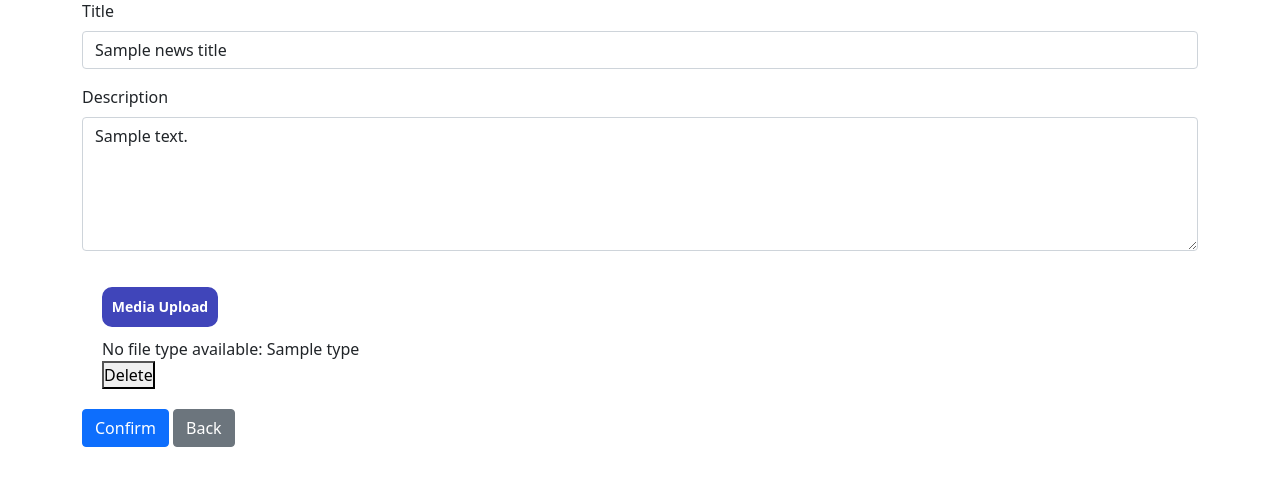
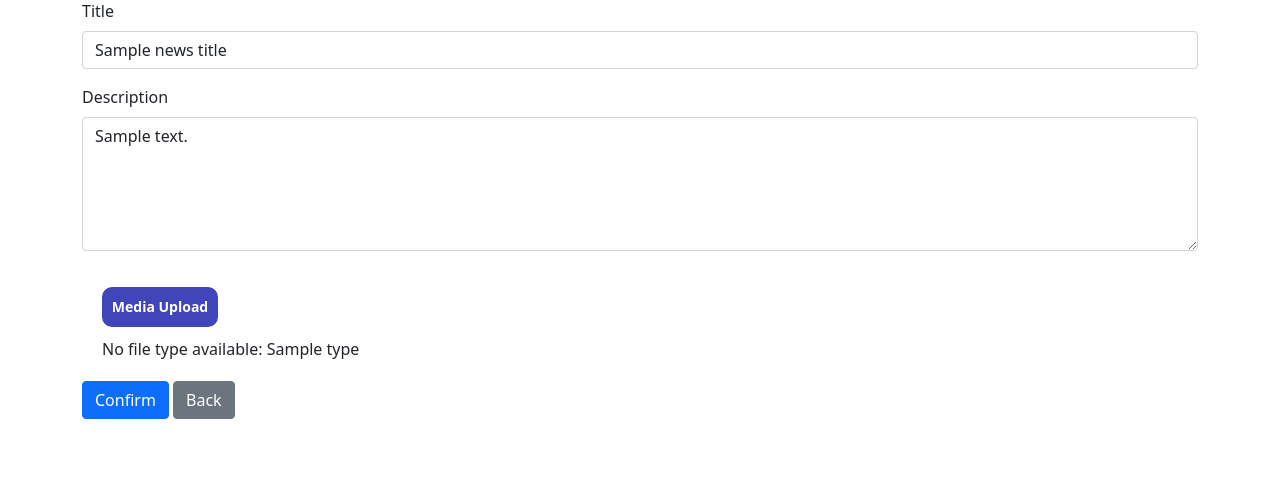
Before and after one commit to ErnestEuGitHub/CSIT321Project, a Flask app: template templates/editMedia.html in a window 1280 px wide. Shown: the part 121-607 px from the top of the page. Run offline with Flask 3, Linux system fonts and the light colour scheme; the template is opened without the code that fills it: most values are stand-ins (such as "Sample title", 1, 10 or a date in 2020).

Commit message:
new media version

```diff
--- a/templates/editMedia.html
+++ b/templates/editMedia.html
@@ -56,13 +56,19 @@
         margin: 0 -10px;
     }
 
+    .upload__img-box {
+        width: 200px;
+        padding: 0 10px;
+        margin-bottom: 12px;
+    }
+
     .upload__img-container {
         display: flex;
         flex-wrap: wrap;
         /* Allow items to wrap to the next line */
     }
 
-    .upload__img-box {
+    .upload__img-box2 {
         flex: 0 0 auto;
         /* Prevent items from growing or shrinking */
         margin-right: 10px;
@@ -140,7 +146,7 @@
             <div class="upload__img-wrap"></div>
             <div class="upload__img-container">
                 {% for mediaFile in mediaFiles %}
-                <div class="upload__img-box">
+                <div class="upload__img-box2">
                     {% if mediaFile['newsMediaCode'] %}
                     {% if mediaFile['type'] == 1 %}
                     <img src="https://drive.google.com/thumbnail?id={{ mediaFile['newsMediaCode'] }}" alt="Image">
@@ -159,11 +165,6 @@
                     {% else %}
                     <p>No file type available: {{ mediaFile['type'] }}</p>
                     {% endif %}
-                    <form action="" method="POST" class="delete-media-form"
-                        data-media-id="{{ mediaFile['newsMediaID'] }}">
-                        <input type="hidden" name="action" value="delete">
-                        <button type="button" class="delete-media-btn">Delete</button>
-                    </form>
                     {% endif %}
                 </div>
                 {% endfor %}
@@ -228,7 +229,7 @@
                             console.error('Unsupported file type:', f.type);
                         }
                     };
-                    reader.readAsArrayBuffer(f);
+                    reader.readAsDataURL(f);
                 }
             }
         });
--- a/tournaments.py
+++ b/tournaments.py
@@ -87,16 +87,13 @@ def upload_to_google_drive2(newsMedia):
             file = drive_service.files().create(body=file_metadata, media_body=media, fields='id').execute()
             #Get the file_3 ID
             file_id = file.get('id')
-            print(f"File ID: {file_id}")
 
         else:
             file_id = None
-            print("No file provided. Skipping upload.")
 
         return file_id
 
     except Exception as e:
-        print(f"Error uploading news media to Google Drive: {e}")
         return None
 
 app = Flask(__name__)
@@ -1064,13 +1061,10 @@ class Tournaments:
 
                     if content_type:
                         if content_type.startswith('image'):
-                            print(f'{file.filename} is an image')
                             file_type = 1
                         elif content_type.startswith('video'):
-                            print(f'{file.filename} is a video')
                             file_type = 2
                         elif content_type.startswith('audio'):
-                            print(f'{file.filename} is an audio')
                             file_type = 3
                         else:
                             print(f'{file.filename} has an unknown format')
@@ -1096,17 +1090,12 @@ class Tournaments:
             mediaImage = request.files.getlist("mediaImage")
             newsMediaID = request.form.get("newsMediaID")
 
-            if request.form.get('action') == 'delete':
-                # Perform deletion operation in the database based on the newsMediaID
-                # (Implementation of deletion operation goes here)
+            with dbConnect.engine.connect() as conn:
+                queryUpdate = "UPDATE news SET newsTitle = :newsTitle, newsDesc = :newsDesc WHERE newsID = :newsID"
+                inputUpdate = {'newsTitle': newsTitle, 'newsDesc': newsDesc, 'newsID': newsID}
+                conn.execute(text(queryUpdate), inputUpdate)
 
-                # Redirect to the desired page after deletion
-                return redirect(url_for('loadEditMedia', projID=projID, tourID=tourID))
-            else:
-                with dbConnect.engine.connect() as conn:
-                    queryUpdate = "UPDATE news SET newsTitle = :newsTitle, newsDesc = :newsDesc WHERE newsID = :newsID"
-                    inputUpdate = {'newsTitle': newsTitle, 'newsDesc': newsDesc, 'newsID': newsID}
-                    conn.execute(text(queryUpdate), inputUpdate)
+                if mediaImage is None:
 
                     for file in mediaImage:
                         content_type, encoding = mimetypes.guess_type(file.filename)
@@ -1116,13 +1105,10 @@ class Tournaments:
 
                         if content_type:
                             if content_type.startswith('image'):
-                                print(f'{file.filename} is an image')
                                 file_type = 1
                             elif content_type.startswith('video'):
-                                print(f'{file.filename} is a video')
                                 file_type = 2
                             elif content_type.startswith('audio'):
-                                print(f'{file.filename} is an audio')
                                 file_type = 3
                             else:
                                 print(f'{file.filename} has an unknown format')
@@ -1134,7 +1120,7 @@ class Tournaments:
 
                 flash('Media Updated!', 'success')
 
-                return redirect(url_for("loadMedia", projID=projID, tourID=tourID))
+            return redirect(url_for("loadMedia", projID=projID, tourID=tourID))
         else:
             with dbConnect.engine.connect() as conn:
                 queryOne = """SELECT newsTitle, newsDesc, type, newsMediaCode
@@ -1163,14 +1149,11 @@ class Tournaments:
         navtype = 'dashboard'
         tournamentName = retrieveDashboardNavName(tourID)
 
-        print(newsID)
+        if request.method == "GET":
 
-        if request.method == "POST":
-
-            print("Delete triggered!")
             try:
                 with dbConnect.engine.connect() as conn:
-                    queryDelete = "DELETE news WHERE newsID = :newsID"
+                    queryDelete = "DELETE FROM news WHERE newsID = :newsID"
                     inputDelete = {'newsID': newsID}
                     conn.execute(text(queryDelete), inputDelete)
 
@@ -1178,9 +1161,9 @@ class Tournaments:
                 flash('Oops, an error has occured.', 'error')
                 print(f"Error details: {e}")
 
-                return redirect(url_for("loadMedia", navtype=navtype, tournamentName=tournamentName, tourID=tourID, projID=projID, newsID=newsID))
+                return redirect(url_for("loadMedia", tourID=tourID, projID=projID))
             else:
-                return redirect(url_for("loadMedia", navtype=navtype, tournamentName=tournamentName, tourID=tourID, projID=projID, newsID=newsID))
+                return redirect(url_for("loadMedia", tourID=tourID, projID=projID))
 
 def upload():
     if 'tourImage' not in request.files:
```
Also changed, not shown: templates/media.html (+1 -30 lines).
